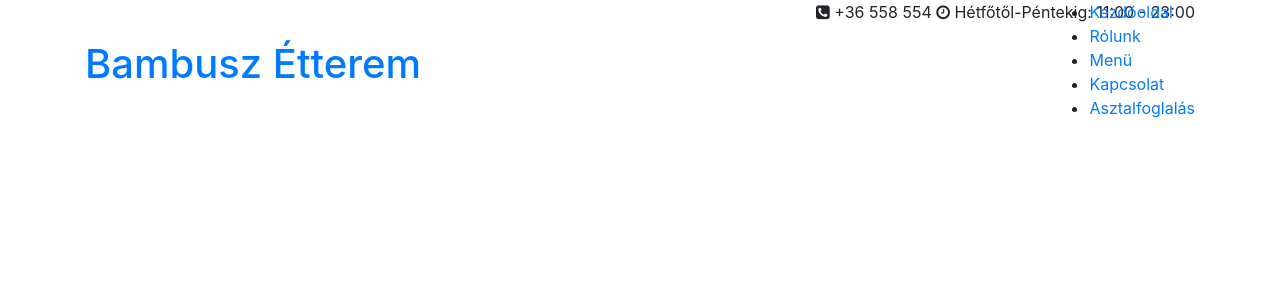
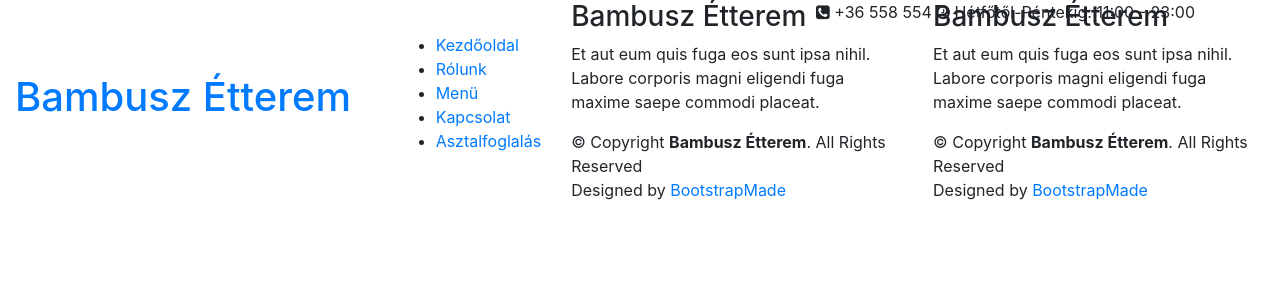
Before and after one commit to Savitar97/SZFM_2020_12_2_NP, a PHP site: template App/Website/view/footer.php in a window 1280 px wide. Shown: the top 300 px of the page. Run offline with PHP 8.4, Linux system fonts and the light colour scheme; the template is opened without the code that fills it, so the values that code supplies are empty; some web fonts are replaced.

Commit message:
Add footer

```diff
--- a/App/Website/index.php
+++ b/App/Website/index.php
@@ -1,4 +1,5 @@
 <?php
 require_once 'view/header.php';
+require_once 'view/bodyhero.php';
 require_once 'view/footer.php';
 ?>
--- a/App/Website/view/footer.php
+++ b/App/Website/view/footer.php
@@ -1,3 +1,21 @@
+        <footer id="footer">
+            <div class="container">
+            <h3>Bambusz Étterem</h3>
+            <p>Et aut eum quis fuga eos sunt ipsa nihil. Labore corporis magni eligendi fuga maxime saepe commodi placeat.</p>
+
+            <div class="copyright">
+                &copy; Copyright <strong><span>Bambusz Étterem</span></strong>. All Rights Reserved
+            </div>
+            <div class="credits">
+                <!-- All the links in the footer should remain intact. -->
+                <!-- You can delete the links only if you purchased the pro version. -->
+                <!-- Licensing information: https://bootstrapmade.com/license/ -->
+                <!-- Purchase the pro version with working PHP/AJAX contact form: https://bootstrapmade.com/delicious-free-restaurant-bootstrap-theme/ -->
+                Designed by <a href="https://bootstrapmade.com/">BootstrapMade</a>
+            </div>
+            </div>
+        </footer>
+
 
         <script src="https://code.jquery.com/jquery-3.5.1.slim.min.js" integrity="sha384-DfXdz2htPH0lsSSs5nCTpuj/zy4C+OGpamoFVy38MVBnE+IbbVYUew+OrCXaRkfj" crossorigin="anonymous"></script>
         <script src="https://cdn.jsdelivr.net/npm/popper.js@1.16.1/dist/umd/popper.min.js" integrity="sha384-9/reFTGAW83EW2RDu2S0VKaIzap3H66lZH81PoYlFhbGU+6BZp6G7niu735Sk7lN" crossorigin="anonymous"></script>
--- a/App/Website/view/header.php
+++ b/App/Website/view/header.php
@@ -42,4 +42,4 @@
         </ul>
       </nav><!-- .nav-menu -->
 
-    </div>
+    </div><!-- End Header -->
```
